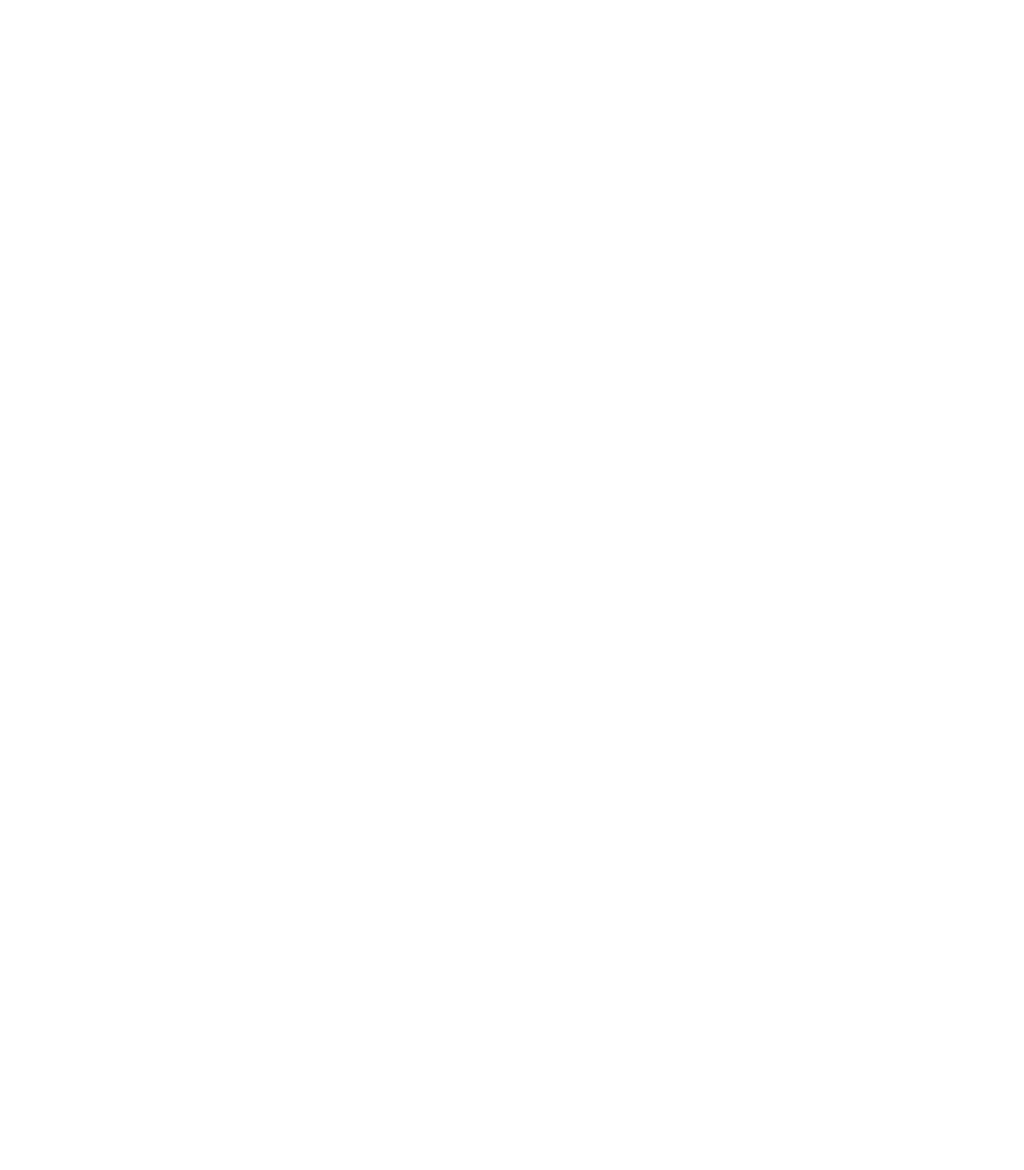
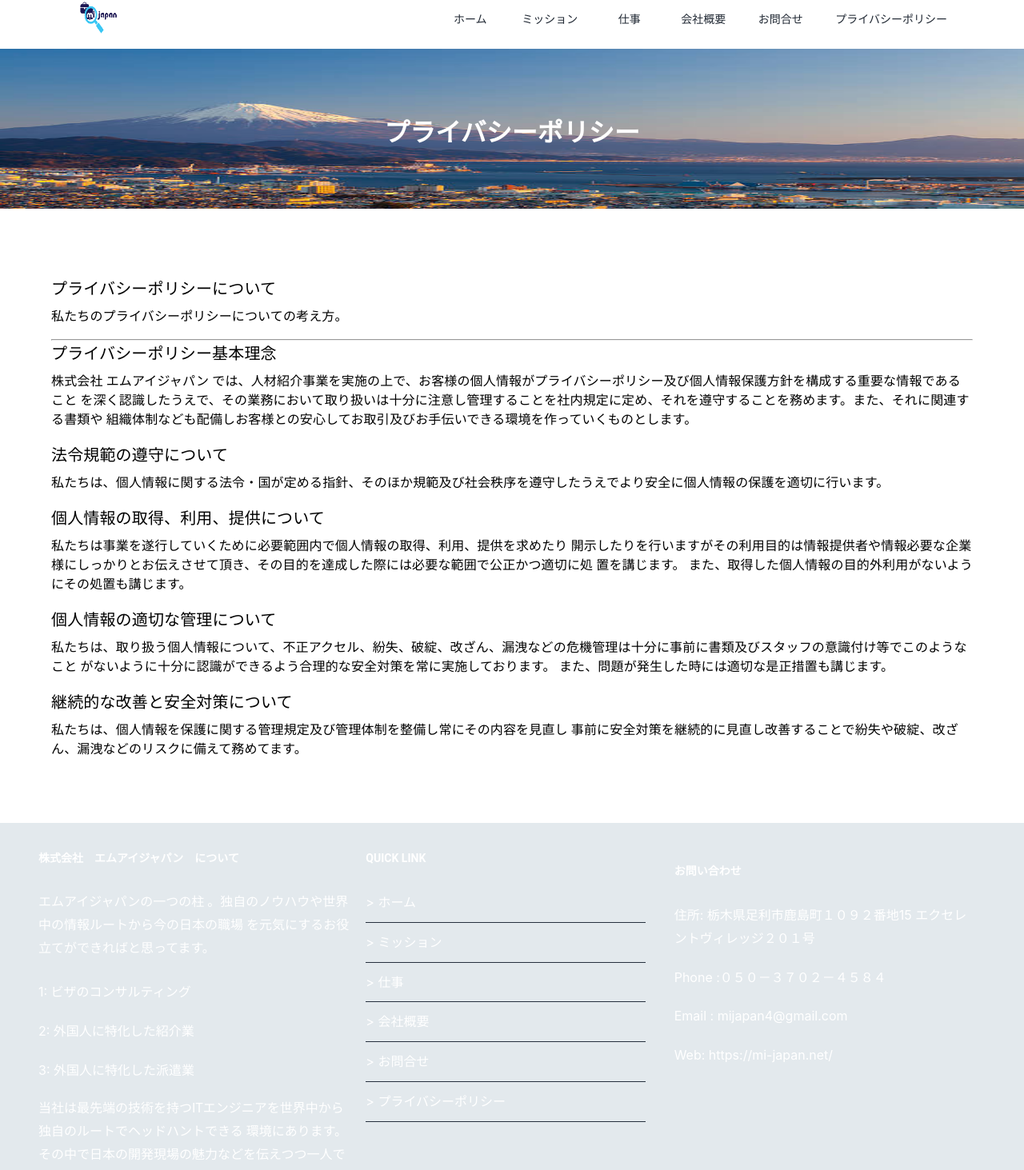
Before and after one commit to programmersajeeb/japanese_project_1, a React (Create React App) app: page /privacy in a window 1280 px wide. Before the commit this address had no page. Shown: the part 13-1476 px from the top of the page at 80% size. Before the commit the page ends 800 px from the top, so only its background shows below. Built offline with nearby package versions, Linux system fonts and the light colour scheme.

Commit message:
update 29/4

```diff
--- a/src/App.js
+++ b/src/App.js
@@ -5,6 +5,8 @@
 import Mission from './components/Mission/Mission';
 import Jobs from './components/Jobs/Jobs';
 import Company from './components/CompanyProfile/Company';
+import Contact from './components/Contact/Contact';
+import Privacy from './components/Privacy/Privacy';
 function App() {
 	return (
 		<Box>
@@ -15,6 +17,8 @@
 					<Route path="/mission" element={<Mission />} />
 					<Route path="/job" element={<Jobs />} />
 					<Route path="/company" element={<Company />} />
+					<Route path="/contact" element={<Contact />} />
+					<Route path="/privacy" element={<Privacy />} />
 				</Routes>
 			</BrowserRouter>
 		</Box>
--- a/src/assets/css/Footer.module.css
+++ b/src/assets/css/Footer.module.css
@@ -1,12 +1,13 @@
 /* Root */
 :root {
-  --white: #FFFFFF;
+  --white: #4c545d;
   --fuchsia: rgba(255,255,255,0.6);
   --fuchsia2: rgba(255,255,255,0.8);
   --green: #65bc7b;
   --ebony-clay: #26303e;
 }
 /* Footer Content */
+
 .title{
   font-size: 14px !important;
   line-height: 1.5 !important;
@@ -14,21 +15,21 @@
   text-transform: uppercase;
   font-weight: 600 !important;
   letter-spacing: 0 !important;
-  color: var(--white);
+  color: var(--white)  !important;
 }
 .description, ul>li{
   font-size: 16px !important;
   font-weight: 400 !important;
   letter-spacing: 0 !important;
   line-height: 1.8 !important;
-  color: var(--fuchsia);
+  color: var(--white)!important;
   padding: 10px 0 !important;
 }
 .menu > li {
   border-bottom: 1px solid var(--ebony-clay);
 }
 .link{
-  color: var(--fuchsia2) !important;
+  color: var(--white) !important;
   font-size: 16px !important;
   transition: 0.2s;
 }
--- /dev/null
+++ b/src/components/Contact/Contact.js
@@ -0,0 +1,33 @@
+
+import React from "react"
+import mission from "../../assets/images/mission.jpg"
+import fuji from "../../assets/images/fuji.jpg"
+import Navigation from "../Shared/Navigation/Navigation"
+import Footer from "../Shared/Footer/Footer"
+import styles from '../../assets/css/Mission.module.css';
+import ContactArea from "../home/contactArea/ContactArea/ContactArea"
+import ContactForm from "../home/contactArea/ContactForm/ContactForm"
+import { Box } from '@mui/material';
+
+function Contact() {
+	return (
+		<>
+			<Navigation />
+			<div>
+				<div className="title_header">
+					<img src={fuji} alt="Snow" style={{ width: "100%", height: "200px" }}></img>
+					<div className="centered"> <h1>お問合せ</h1></div>
+				</div>
+
+				<Box sx={{ my: 5 }}>
+					<ContactArea />
+				</Box>
+
+			</div>
+
+			<Footer />
+		</>
+	)
+}
+
+export default Contact
--- a/src/components/Jobs/Jobs.js
+++ b/src/components/Jobs/Jobs.js
@@ -40,10 +40,10 @@
 
 
 					<Grid container spacing={2} style={{ margin: "50px 0" }}>
-						<Grid item xs={6} md={6}>
-							<img src={reqrute} alt="" width="500" />
+						<Grid item xs={12} md={6}>
+							<img src={reqrute} alt="" width="100%" />
 						</Grid>
-						<Grid item xs={6} md={6}>
+						<Grid item xs={12} md={6}>
 							<div className="starter_text">
 								<h1>その他</h1>
 								<p>
--- /dev/null
+++ b/src/components/Privacy/Privacy.js
@@ -0,0 +1,73 @@
+import { Container, Grid, Typography } from "@mui/material"
+import React from "react"
+import mission from "../../assets/images/mission.jpg"
+import fuji from "../../assets/images/fuji.jpg"
+import Navigation from "../Shared/Navigation/Navigation"
+import Footer from "../Shared/Footer/Footer"
+import styles from '../../assets/css/Mission.module.css';
+
+function Privacy() {
+	return (
+		<>
+			<Navigation />
+			<div>
+				<div className="title_header">
+					<img src={fuji} alt="Snow" style={{ width: "100%", height: "200px" }}></img>
+					<div className="centered"> <h1>プライバシーポリシー</h1></div>
+				</div>
+				<Container sx={{ my: 10 }}>
+					<Typography component="h2" variant="h6" gutterBottom>
+						プライバシーポリシーについて
+					</Typography>
+
+					<Typography paragraph>
+						私たちのプライバシーポリシーについての考え方。
+					</Typography>
+					<hr />
+					<Typography component="h2" variant="h6" gutterBottom>
+						プライバシーポリシー基本理念
+					</Typography>
+					<Typography paragraph>
+						株式会社 エムアイジャパン では、人材紹介事業を実施の上で、お客様の個人情報がプライバシーポリシー及び個人情報保護方針を構成する重要な情報であること
+						を深く認識したうえで、その業務において取り扱いは十分に注意し管理することを社内規定に定め、それを遵守することを務めます。また、それに関連する書類や
+						組織体制なども配備しお客様との安心してお取引及びお手伝いできる環境を作っていくものとします。
+					</Typography>
+					<Typography component="h2" variant="h6" gutterBottom>
+						法令規範の遵守について
+					</Typography>
+					<Typography paragraph>
+						私たちは、個人情報に関する法令・国が定める指針、そのほか規範及び社会秩序を遵守したうえでより安全に個人情報の保護を適切に行います。
+					</Typography>
+					<Typography component="h2" variant="h6" gutterBottom>
+						個人情報の取得、利用、提供について
+					</Typography>
+					<Typography paragraph>
+						私たちは事業を遂行していくために必要範囲内で個人情報の取得、利用、提供を求めたり
+						開示したりを行いますがその利用目的は情報提供者や情報必要な企業様にしっかりとお伝えさせて頂き、その目的を達成した際には必要な範囲で公正かつ適切に処
+						置を講じます。
+						また、取得した個人情報の目的外利用がないようにその処置も講じます。
+					</Typography>
+					<Typography component="h2" variant="h6" gutterBottom>
+						個人情報の適切な管理について
+					</Typography>
+					<Typography paragraph>
+						私たちは、取り扱う個人情報について、不正アクセル、紛失、破綻、改ざん、漏洩などの危機管理は十分に事前に書類及びスタッフの意識付け等でこのようなこと
+						がないように十分に認識ができるよう合理的な安全対策を常に実施しております。
+						また、問題が発生した時には適切な是正措置も講じます。
+					</Typography>
+					<Typography component="h2" variant="h6" gutterBottom>
+						継続的な改善と安全対策について
+					</Typography>
+					<Typography paragraph>
+						私たちは、個人情報を保護に関する管理規定及び管理体制を整備し常にその内容を見直し
+						事前に安全対策を継続的に見直し改善することで紛失や破綻、改ざん、漏洩などのリスクに備えて務めてます。
+					</Typography>
+				</Container>
+			</div>
+
+			<Footer />
+		</>
+	)
+}
+
+export default Privacy
--- a/src/components/Shared/Footer/Footer.js
+++ b/src/components/Shared/Footer/Footer.js
@@ -7,9 +7,9 @@
 
 const Footer = () => {
 	return (
-		<Box sx={{ backgroundColor: '#212934' }}>
+		<Box sx={{ backgroundColor: '#e3e9ed', color: '#100129' }}>
 			<Container sx={{ padding: '50px 0' }}>
-					<Grid container spacing={2}>
+				<Grid container spacing={2} className={styles.footer}>
 					<Grid xs={12} sm={6} md={4} xl={4}>
 						<Box>
 							<Typography variant="body1" gutterBottom className={styles.title}>
@@ -38,7 +38,7 @@
 						</Box>
 					</Grid>
 					<Grid xs={12} sm={6} md={4} xl={4}>
-								<Box sx={{padding:'0 20px'}}>
+						<Box sx={{ padding: '0 20px' }}>
 							<Typography variant="body1" gutterBottom className={styles.title}>
 								QUICK LINK
 							</Typography>
--- a/src/components/Shared/Navigation/Navigation.js
+++ b/src/components/Shared/Navigation/Navigation.js
@@ -17,32 +17,32 @@
 const Navigation = () => {
 	const theme = useTheme()
 	const useStyle = makeStyles({
-    navItem:{
-      color:"#FFFFFF",
-      textDecoration:"none",
+		navItem: {
+			color: "#FFFFFF",
+			textDecoration: "none",
 		},
-    navIcon:{
+		navIcon: {
 			[theme.breakpoints.up('sm')]: {
-        display:"none !important",
+				display: "none !important",
 			}
 		},
-    navItemContainer:{
+		navItemContainer: {
 			[theme.breakpoints.down('sm')]: {
-        display:"none",
+				display: "none",
 			}
 		},
-    navLogo:{
+		navLogo: {
 			[theme.breakpoints.down('sm')]: {
-        textAlign:"right",
+				textAlign: "right",
 			}
 		},
-    mobileNavItem:{
-      textDecoration:"none",
-      color:"#FFFFFF",
+		mobileNavItem: {
+			textDecoration: "none",
+			color: "#FFFFFF",
 
 		}
 	})
-  const {navItem, navIcon, navItemContainer, navLogo, mobileNavItem} = useStyle()
+	const { navItem, navIcon, navItemContainer, navLogo, mobileNavItem } = useStyle()
 
 	const [state, setState] = React.useState(false);
 
@@ -56,19 +56,15 @@
 				</ListItem>
 				<Divider />
 				<ListItem button>
-            <ListItemText> <Link className={`mobileNavItem navMenu`} to='/about'>ミッション</Link> </ListItemText>
+					<ListItemText> <Link className={`mobileNavItem navMenu`} to='/mission'>ミッション</Link> </ListItemText>
 				</ListItem>
 				<Divider />
 				<ListItem button>
-            <ListItemText> <Link className={`mobileNavItem navMenu`} to='/services'>仕事</Link> </ListItemText>
+					<ListItemText> <Link className={`mobileNavItem navMenu`} to='/job'>仕事</Link> </ListItemText>
 				</ListItem>
 				<Divider />
 				<ListItem button>
-            <ListItemText> <Link className={`mobileNavItem navMenu`} to='/contact'>会社概要</Link> </ListItemText>
-          </ListItem>
-          <Divider />
-          <ListItem button>
-            <ListItemText> <Link className={`mobileNavItem navMenu`} to='/contact'>会社概要</Link> </ListItemText>
+					<ListItemText> <Link className={`mobileNavItem navMenu`} to='/company'>会社概要</Link> </ListItemText>
 				</ListItem>
 				<Divider />
 				<ListItem button>
@@ -76,7 +72,7 @@
 				</ListItem>
 				<Divider />
 				<ListItem button>
-            <ListItemText> <Link className={`mobileNavItem navMenu`} to='/contact'>プライバシーポリシー</Link> </ListItemText>
+					<ListItemText> <Link className={`mobileNavItem navMenu`} to='/privacy'>プライバシーポリシー</Link> </ListItemText>
 				</ListItem>
 				<Divider />
 			</List>
@@ -84,8 +80,8 @@
 	);
 	return (
 		<>
-      <Box sx={{ flexGrow: 1, width:'100%', height:'74px' }}>
-      <AppBar sx={{backgroundColor:"#FFFFFF", boxShadow:"none"}} position="fixed">
+			<Box sx={{ flexGrow: 1, width: '100%', height: '74px' }}>
+				<AppBar sx={{ backgroundColor: "#FFFFFF", boxShadow: "none" }} position="fixed">
 					<Container>
 						<Toolbar>
 							<IconButton
@@ -95,7 +91,7 @@
 								aria-label="menu"
 								sx={{ mr: 2 }}
 								className={navIcon}
-            onClick={()=> setState(true)}
+								onClick={() => setState(true)}
 							>
 								<MenuIcon />
 							</IconButton>
@@ -106,11 +102,11 @@
 							</Box>
 							<Box className={navItemContainer}>
 								<NavLink className={navItem} to="/"> <Button className='navMenu' color="inherit">ホーム</Button> </NavLink>
-               <NavLink className={navItem} to="/"> <Button className='navMenu' color="inherit">ミッション</Button> </NavLink>
-               <NavLink className={navItem} to="/"> <Button className='navMenu' color="inherit">仕事</Button> </NavLink>
-               <NavLink className={navItem} to="/"> <Button className='navMenu' color="inherit">会社概要</Button> </NavLink>
-               <NavLink className={navItem} to="/"> <Button className='navMenu' color="inherit">お問合せ</Button> </NavLink>
-               <NavLink className={navItem} to="/"> <Button className='navMenu' color="inherit">プライバシーポリシー</Button> </NavLink>
+								<NavLink className={navItem} to="/mission"> <Button className='navMenu' color="inherit">ミッション</Button> </NavLink>
+								<NavLink className={navItem} to="/job"> <Button className='navMenu' color="inherit">仕事</Button> </NavLink>
+								<NavLink className={navItem} to="/company"> <Button className='navMenu' color="inherit">会社概要</Button> </NavLink>
+								<NavLink className={navItem} to="/contact"> <Button className='navMenu' color="inherit">お問合せ</Button> </NavLink>
+								<NavLink className={navItem} to="/privacy"> <Button className='navMenu' color="inherit">プライバシーポリシー</Button> </NavLink>
 							</Box>
 						</Toolbar>
 					</Container>
@@ -120,7 +116,7 @@
 				<React.Fragment>
 					<Drawer
 						open={state}
-            onClose={()=> setState(false)}
+						onClose={() => setState(false)}
 					>
 						{list}
 					</Drawer>
--- a/src/components/home/contactArea/ContactArea/ContactArea.js
+++ b/src/components/home/contactArea/ContactArea/ContactArea.js
@@ -14,7 +14,7 @@
 					</Box>
 					<Box sx={{ position: 'relative' }}>
 						<Typography variant="h1" component="h2" className={styles.title}>
-								Inquiries
+							お問合せ
 						</Typography>
 					</Box>
 					<Box className={styles.titleRight}>
@@ -23,16 +23,16 @@
 				</Box>
 				<Box>
 					<Typography variant="body1" gutterBottom className={styles.pra}>
-            For inquiries, please use the input home.
+						お問合せは入力ホームからお願いいたします。
 					</Typography>
 					<Typography variant="body1" gutterBottom className={styles.pra}>
-            * Please note that it may take 3 or 4 days to reply.
+						※尚、ご返信に関しては３，４日かかる場合がございますがご了承ください。
 					</Typography>
 					<Typography variant="body1" gutterBottom className={styles.pra}>
-            Please enter your inquiry according to the email form below and press the send button.
+						下記、メールフォームに従ってお問合せ内容を入力し送信ボタンを押してください。
 					</Typography>
 					<Typography variant="body1" gutterBottom className={styles.pra}>
-            We would appreciate it if you could contact us for referrals and dispatches, visa consultations, human resources consultations, dispatch / referral agencies and agents.
+						紹介及び派遣、ビザの相談、また、企業様は人材についてのご相談、派遣・紹介業者及び代理店様についてもそれぞれこちらよりご連絡いただければと思います。
 					</Typography>
 				</Box>
 				<ContactForm />
--- a/src/components/home/contactArea/ContactForm/ContactForm.js
+++ b/src/components/home/contactArea/ContactForm/ContactForm.js
@@ -19,7 +19,7 @@
 			})
 	}
 	return (
-    <Box sx={{margin:'50px 0'}}>
+		<Box sx={{ margin: '50px 0' }}>
 			<Grid container spacing={5}>
 				<Grid item xs={12} sm={12} md={8} xl={8}>
 					<Box>
@@ -28,14 +28,14 @@
 								<Grid container spacing={2}>
 									<Grid item xs={12} sm={12} md={6} xl={6}>
 										<Box>
-            <Box><label for="name">First Name *</label></Box>
+											<Box><label for="name">氏名 *</label></Box>
 											<input id='name' {...register("firstName", { required: true })} />
 											{errors.firstName?.type === 'required' && "First name is required"}
 										</Box>
 									</Grid>
 									<Grid item xs={12} sm={12} md={6} xl={6}>
 										<Box>
-            <Box><label for="surname">Surname *</label></Box>
+											<Box><label for="surname">姓 *</label></Box>
 											<input id='surname' {...register("lastName", { required: true })} />
 											{errors.lastName && "Last name is required"}
 										</Box>
@@ -46,13 +46,13 @@
 								<Grid container spacing={2}>
 									<Grid item xs={12} sm={12} md={6} xl={6}>
 										<Box>
-            <Box><label for="email">Email Address *</label></Box>
+											<Box><label for="email">メールアドレス *</label></Box>
 											<input type="email" id='email' {...register("email", { required: true })} />
 										</Box>
 									</Grid>
 									<Grid item xs={12} sm={12} md={6} xl={6}>
 										<Box>
-            <Box><label for="number">Telephone Number</label></Box>
+											<Box><label for="number">電話番号</label></Box>
 											<input type="number" id='number' {...register("number", { required: true })} />
 										</Box>
 									</Grid>
@@ -60,12 +60,12 @@
 							</Box>
 							<Box>
 								<Box>
-            <Box><label for="subject">Subject</label></Box>
+									<Box><label for="subject">主題</label></Box>
 									<input type="text" id='subject' {...register("subject", { required: true })} />
 								</Box>
 
 								<Box>
-            <label for="message">Message *</label>
+									<label for="message">メッセージ *</label>
 									<textarea id='message' />
 								</Box>
 							</Box>
@@ -75,33 +75,32 @@
 					</Box>
 				</Grid>
 				<Grid item xs={12} sm={12} md={4} xl={4}>
-          <Box sx={{padding:'30px', borderRadius:'12px', boxShadow: "0px 10px 51px 3px rgb(0 0 0 / 15%)", border:'1px solid #ededed'}}>
+					<Box sx={{ padding: '30px', borderRadius: '12px', boxShadow: "0px 10px 51px 3px rgb(0 0 0 / 15%)", border: '1px solid #ededed' }}>
 						<Box sx={{ display: 'flex', flexWrap: 'nowrap', alignItems: 'center' }}>
 							<Box className={styles.titleLeft}>
 								<Box className={styles.titleSep}></Box>
 							</Box>
 							<Box sx={{ position: 'relative' }}>
-							<Typography variant="h1" component="h2" sx={{fontSize:'32px !important'}} className={styles.title}>
-								Inquiries
+								<Typography variant="h1" component="h2" sx={{ fontSize: '32px !important' }} className={styles.title}>
+									お問合せ
 								</Typography>
 							</Box>
 							<Box className={styles.titleRight}>
 								<Box className={styles.titleSep}></Box>
 							</Box>
 						</Box>
-          <Box sx={{marginTop:'10px'}}>
+						<Box sx={{ marginTop: '10px' }}>
 							<Typography variant="body1" gutterBottom className={styles.pra}>
-            For inquiries, please use the input home.
+								お問合せは入力ホームからお願いいたします。
 							</Typography>
 							<Typography variant="body1" gutterBottom className={styles.pra}>
-            * Please note that it may take 3 or 4 days to reply.
+								※尚、ご返信に関しては３，４日かかる場合がございますがご了承ください
 							</Typography>
 						</Box>
 						<Box>
 							<ul className={styles.contactUl}>
-              <li><span>Email address:</span>	&nbsp;<a className={styles.link} href="mailto:mijapan4@gmail.com">mijapan4@gmail.com</a></li>
-              <li><span>Web:</span>	&nbsp;<Link to='/' className={styles.link}>https://mi-japan.net/ </Link></li>
-              <li>careers@luminous-jp.net</li>
+								<li><span>メールアドレス:</span>	&nbsp;<a className={styles.link} href="mailto:mijapan4@gmail.com">mijapan4@gmail.com</a></li>
+								<li><span>ウェブ:</span>	&nbsp;<Link to='/' className={styles.link}>https://mi-japan.net/ </Link></li>
 							</ul>
 						</Box>
 					</Box>
```
Also changed, not shown: src/components/CompanyProfile/Company.js (+4 -4 lines), src/components/Mission/Mission.js (+4 -4 lines), 1 other file (tests, documents, lock files or other folders). Lines whose indentation alone changed are shown as unchanged.
